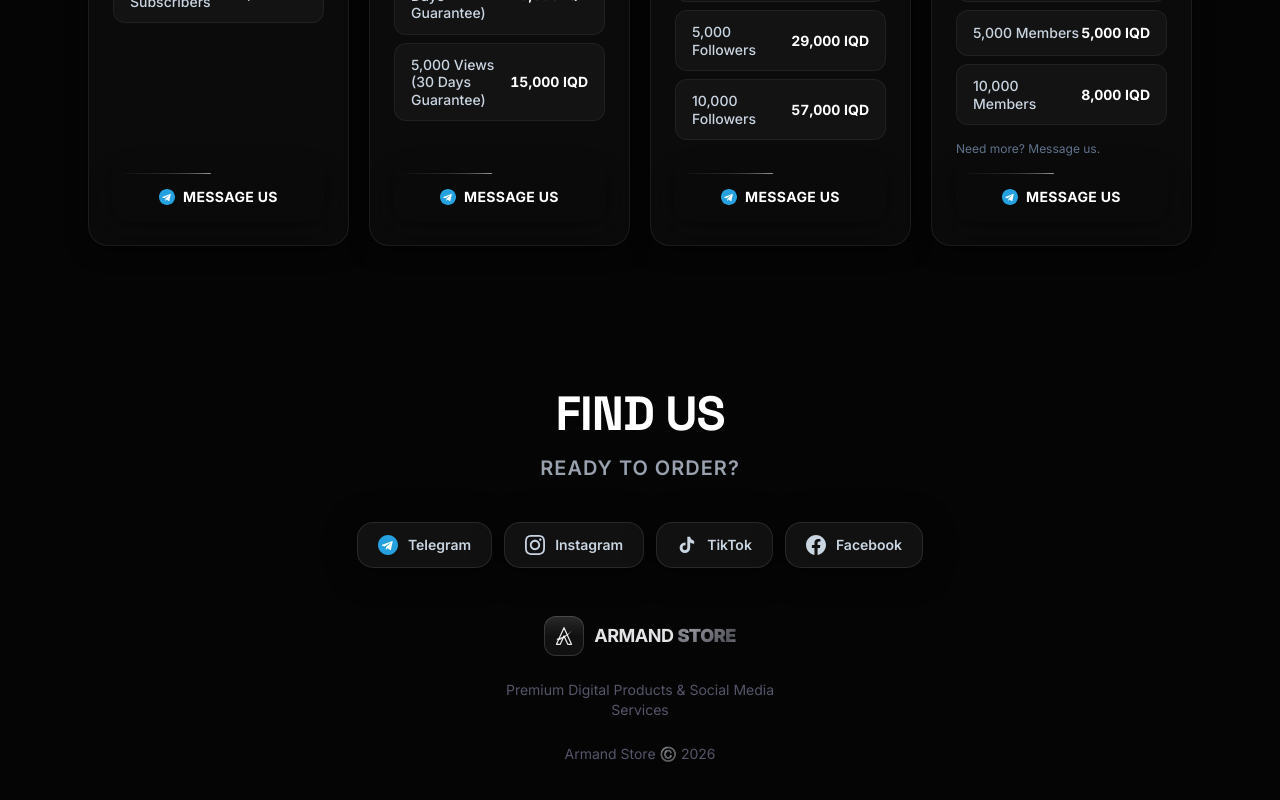
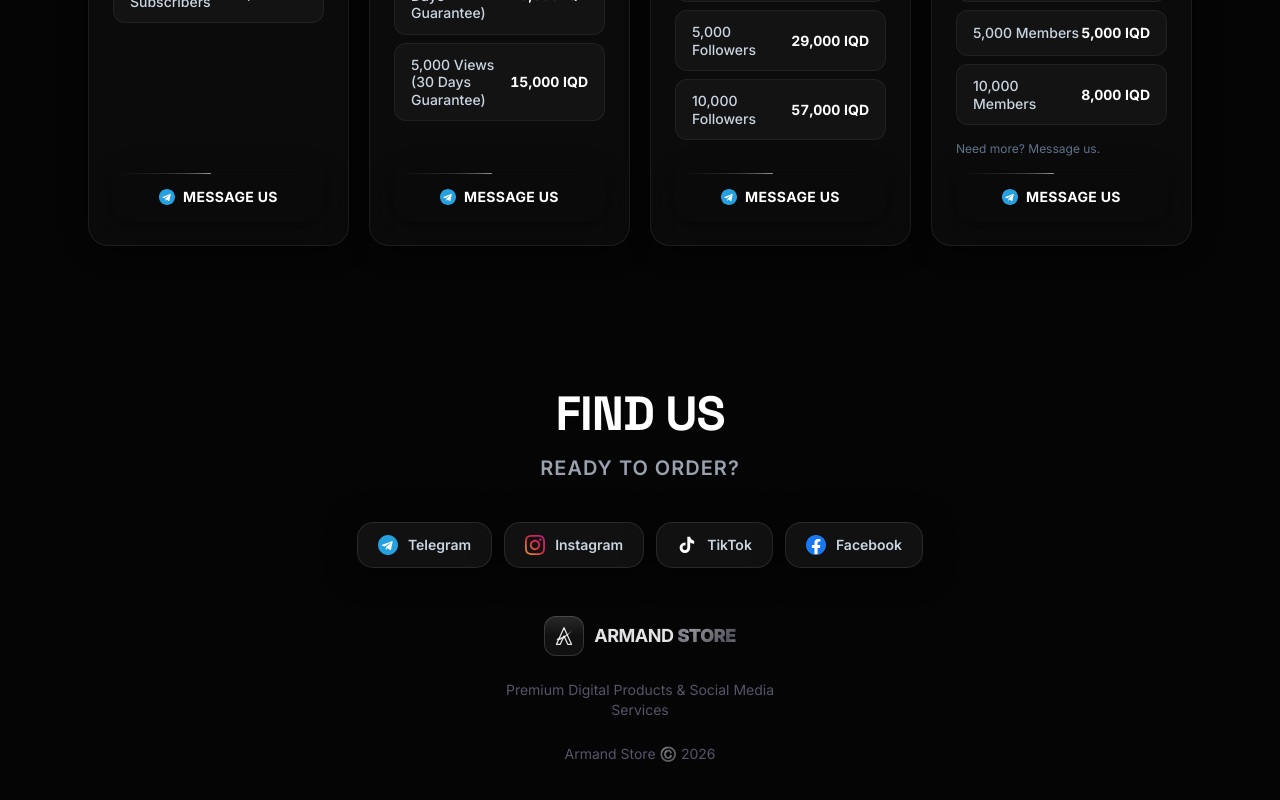
Before and after one commit to ARMAND187/Armand-store, a Next.js app: page /store in a window 1280 px wide. Shown: the part 1213-2013 px from the top of the page. Built offline with nearby package versions, Linux system fonts and the light colour scheme.

Commit message:
style: add brand colors to social media icons

```diff
--- a/components/Footer.tsx
+++ b/components/Footer.tsx
@@ -18,27 +18,61 @@
     key: "instagram" as const,
     label: "Instagram",
     icon: (
-      <svg viewBox="0 0 24 24" className="w-5 h-5" fill="currentColor" aria-hidden="true">
-        <path d="M12 2.163c3.204 0 3.584.012 4.85.07 3.252.148 4.771 1.691 4.919 4.919.058 1.265.069 1.645.069 4.849 0 3.205-.012 3.584-.069 4.849-.149 3.225-1.664 4.771-4.919 4.919-1.266.058-1.644.07-4.85.07-3.204 0-3.584-.012-4.849-.07-3.26-.149-4.771-1.699-4.919-4.92-.058-1.265-.07-1.644-.07-4.849 0-3.204.013-3.583.07-4.849.149-3.227 1.664-4.771 4.919-4.919 1.266-.057 1.645-.069 4.849-.069zm0-2.163c-3.259 0-3.667.014-4.947.072-4.358.2-6.78 2.618-6.98 6.98-.059 1.281-.073 1.689-.073 4.948 0 3.259.014 3.668.072 4.948.2 4.358 2.618 6.78 6.98 6.98 1.281.058 1.689.072 4.948.072 3.259 0 3.668-.014 4.948-.072 4.354-.2 6.782-2.618 6.979-6.98.059-1.28.073-1.689.073-4.948 0-3.259-.014-3.667-.072-4.947-.196-4.354-2.617-6.78-6.979-6.98-1.281-.059-1.69-.073-4.949-.073zm0 5.838c-3.403 0-6.162 2.759-6.162 6.162s2.759 6.163 6.162 6.163 6.162-2.759 6.162-6.163c0-3.403-2.759-6.162-6.162-6.162zm0 10.162c-2.209 0-4-1.79-4-4 0-2.209 1.791-4 4-4s4 1.791 4 4c0 2.21-1.791 4-4 4zm6.406-11.845c-.796 0-1.441.645-1.441 1.44s.645 1.44 1.441 1.44c.795 0 1.439-.645 1.439-1.44s-.644-1.44-1.439-1.44z" />
-      </svg>
+      <a
+        href={SOCIAL_LINKS.instagram}
+        target="_blank"
+        rel="noopener noreferrer"
+        className="text-gray-400 hover:text-white hover:scale-110 transition-all"
+        aria-label="Instagram"
+      >
+        <svg viewBox="0 0 24 24" className="w-6 h-6" fill="currentColor">
+          <defs>
+            <linearGradient id="ig-grad-footer" x1="0%" y1="100%" x2="100%" y2="0%">
+              <stop offset="0%" stopColor="#f09433" />
+              <stop offset="25%" stopColor="#e6683c" />
+              <stop offset="50%" stopColor="#dc2743" />
+              <stop offset="75%" stopColor="#cc2366" />
+              <stop offset="100%" stopColor="#bc1888" />
+            </linearGradient>
+          </defs>
+          <path fill="url(#ig-grad-footer)" d="M12 2.163c3.204 0 3.584.012 4.85.07 3.252.148 4.771 1.691 4.919 4.919.058 1.265.069 1.645.069 4.849 0 3.205-.012 3.584-.069 4.849-.149 3.225-1.664 4.771-4.919 4.919-1.266.058-1.644.07-4.85.07-3.204 0-3.584-.012-4.849-.07-3.26-.149-4.771-1.699-4.919-4.92-.058-1.265-.07-1.644-.07-4.849 0-3.204.013-3.583.07-4.849.149-3.227 1.664-4.771 4.919-4.919 1.266-.057 1.645-.069 4.849-.069zm0-2.163c-3.259 0-3.667.014-4.947.072-4.358.2-6.78 2.618-6.98 6.98-.059 1.281-.073 1.689-.073 4.948 0 3.259.014 3.668.072 4.948.2 4.358 2.618 6.78 6.98 6.98 1.281.058 1.689.072 4.948.072 3.259 0 3.668-.014 4.948-.072 4.354-.2 6.782-2.618 6.979-6.98.059-1.28.073-1.689.073-4.948 0-3.259-.014-3.667-.072-4.947-.196-4.354-2.617-6.78-6.979-6.98-1.281-.059-1.69-.073-4.949-.073zm0 5.838c-3.403 0-6.162 2.759-6.162 6.162s2.759 6.163 6.162 6.163 6.162-2.759 6.162-6.163c0-3.403-2.759-6.162-6.162-6.162zm0 10.162c-2.209 0-4-1.79-4-4 0-2.209 1.791-4 4-4s4 1.791 4 4c0 2.21-1.791 4-4 4zm6.406-11.845c-.796 0-1.441.645-1.441 1.44s.645 1.44 1.441 1.44c.795 0 1.439-.645 1.439-1.44s-.644-1.44-1.439-1.44z" />
+        </svg>
+      </a>
     ),
   },
   {
     key: "tiktok" as const,
     label: "TikTok",
     icon: (
-      <svg viewBox="0 0 24 24" className="w-5 h-5" fill="currentColor" aria-hidden="true">
-        <path d="M19.59 6.69a4.83 4.83 0 01-3.77-4.25V2h-3.45v13.67a2.89 2.89 0 01-2.88 2.5 2.89 2.89 0 01-2.89-2.89 2.89 2.89 0 012.89-2.89c.28 0 .54.04.79.1V9.01a6.33 6.33 0 00-.79-.05 6.34 6.34 0 00-6.34 6.34 6.34 6.34 0 006.34 6.34 6.34 6.34 0 006.33-6.34V9.02a8.16 8.16 0 004.77 1.52V7.1a4.85 4.85 0 01-1-.41z" />
-      </svg>
+      <a
+        href={SOCIAL_LINKS.tiktok}
+        target="_blank"
+        rel="noopener noreferrer"
+        className="text-gray-400 hover:text-white hover:scale-110 transition-all"
+        aria-label="TikTok"
+      >
+        <svg viewBox="0 0 24 24" className="w-6 h-6" fill="currentColor">
+          <path fill="white" d="M19.59 6.69a4.83 4.83 0 01-3.77-4.25V2h-3.45v13.67a2.89 2.89 0 01-2.88 2.5 2.89 2.89 0 01-2.89-2.89 2.89 2.89 0 012.89-2.89c.28 0 .54.04.79.1V9.01a6.33 6.33 0 00-.79-.05 6.34 6.34 0 00-6.34 6.34 6.34 6.34 0 006.34 6.34 6.34 6.34 0 006.33-6.34V9.02a8.16 8.16 0 004.77 1.52V7.1a4.85 4.85 0 01-1-.41z" />
+        </svg>
+      </a>
     ),
   },
   {
     key: "facebook" as const,
     label: "Facebook",
     icon: (
-      <svg viewBox="0 0 24 24" className="w-5 h-5" fill="currentColor" aria-hidden="true">
-        <path d="M24 12.073c0-6.627-5.373-12-12-12s-12 5.373-12 12c0 5.99 4.388 10.954 10.125 11.854v-8.385H7.078v-3.47h3.047V9.43c0-3.007 1.792-4.669 4.533-4.669 1.312 0 2.686.235 2.686.235v2.953H15.83c-1.491 0-1.956.925-1.956 1.874v2.25h3.328l-.532 3.47h-2.796v8.385C19.612 23.027 24 18.062 24 12.073z" />
-      </svg>
+      <a
+        href={SOCIAL_LINKS.facebook}
+        target="_blank"
+        rel="noopener noreferrer"
+        className="text-gray-400 hover:text-[#1877F2] hover:scale-110 transition-all"
+        aria-label="Facebook"
+      >
+        <svg viewBox="0 0 24 24" className="w-6 h-6" fill="currentColor">
+          <circle cx="12" cy="12" r="11.5" fill="white" />
+          <path fill="#1877F2" d="M24 12.073c0-6.627-5.373-12-12-12s-12 5.373-12 12c0 5.99 4.388 10.954 10.125 11.854v-8.385H7.078v-3.47h3.047V9.43c0-3.007 1.792-4.669 4.533-4.669 1.312 0 2.686.235 2.686.235v2.953H15.83c-1.491 0-1.956.925-1.956 1.874v2.25h3.328l-.532 3.47h-2.796v8.385C19.612 23.027 24 18.062 24 12.073z" />
+        </svg>
+      </a>
     ),
   },
 ];
--- a/components/SocialSection.tsx
+++ b/components/SocialSection.tsx
@@ -22,7 +22,16 @@
     ariaLabel: "Follow Armand Store on Instagram",
     icon: (
       <svg viewBox="0 0 24 24" className="w-5 h-5" fill="currentColor" aria-hidden="true">
-        <path d="M12 2.163c3.204 0 3.584.012 4.85.07 3.252.148 4.771 1.691 4.919 4.919.058 1.265.069 1.645.069 4.849 0 3.205-.012 3.584-.069 4.849-.149 3.225-1.664 4.771-4.919 4.919-1.266.058-1.644.07-4.85.07-3.204 0-3.584-.012-4.849-.07-3.26-.149-4.771-1.699-4.919-4.92-.058-1.265-.07-1.644-.07-4.849 0-3.204.013-3.583.07-4.849.149-3.227 1.664-4.771 4.919-4.919 1.266-.057 1.645-.069 4.849-.069zm0-2.163c-3.259 0-3.667.014-4.947.072-4.358.2-6.78 2.618-6.98 6.98-.059 1.281-.073 1.689-.073 4.948 0 3.259.014 3.668.072 4.948.2 4.358 2.618 6.78 6.98 6.98 1.281.058 1.689.072 4.948.072 3.259 0 3.668-.014 4.948-.072 4.354-.2 6.782-2.618 6.979-6.98.059-1.28.073-1.689.073-4.948 0-3.259-.014-3.667-.072-4.947-.196-4.354-2.617-6.78-6.979-6.98-1.281-.059-1.69-.073-4.949-.073zm0 5.838c-3.403 0-6.162 2.759-6.162 6.162s2.759 6.163 6.162 6.163 6.162-2.759 6.162-6.163c0-3.403-2.759-6.162-6.162-6.162zm0 10.162c-2.209 0-4-1.79-4-4 0-2.209 1.791-4 4-4s4 1.791 4 4c0 2.21-1.791 4-4 4zm6.406-11.845c-.796 0-1.441.645-1.441 1.44s.645 1.44 1.441 1.44c.795 0 1.439-.645 1.439-1.44s-.644-1.44-1.439-1.44z" />
+        <defs>
+          <linearGradient id="ig-grad" x1="0%" y1="100%" x2="100%" y2="0%">
+            <stop offset="0%" stopColor="#f09433" />
+            <stop offset="25%" stopColor="#e6683c" />
+            <stop offset="50%" stopColor="#dc2743" />
+            <stop offset="75%" stopColor="#cc2366" />
+            <stop offset="100%" stopColor="#bc1888" />
+          </linearGradient>
+        </defs>
+        <path fill="url(#ig-grad)" d="M12 2.163c3.204 0 3.584.012 4.85.07 3.252.148 4.771 1.691 4.919 4.919.058 1.265.069 1.645.069 4.849 0 3.205-.012 3.584-.069 4.849-.149 3.225-1.664 4.771-4.919 4.919-1.266.058-1.644.07-4.85.07-3.204 0-3.584-.012-4.849-.07-3.26-.149-4.771-1.699-4.919-4.92-.058-1.265-.07-1.644-.07-4.849 0-3.204.013-3.583.07-4.849.149-3.227 1.664-4.771 4.919-4.919 1.266-.057 1.645-.069 4.849-.069zm0-2.163c-3.259 0-3.667.014-4.947.072-4.358.2-6.78 2.618-6.98 6.98-.059 1.281-.073 1.689-.073 4.948 0 3.259.014 3.668.072 4.948.2 4.358 2.618 6.78 6.98 6.98 1.281.058 1.689.072 4.948.072 3.259 0 3.668-.014 4.948-.072 4.354-.2 6.782-2.618 6.979-6.98.059-1.28.073-1.689.073-4.948 0-3.259-.014-3.667-.072-4.947-.196-4.354-2.617-6.78-6.979-6.98-1.281-.059-1.69-.073-4.949-.073zm0 5.838c-3.403 0-6.162 2.759-6.162 6.162s2.759 6.163 6.162 6.163 6.162-2.759 6.162-6.163c0-3.403-2.759-6.162-6.162-6.162zm0 10.162c-2.209 0-4-1.79-4-4 0-2.209 1.791-4 4-4s4 1.791 4 4c0 2.21-1.791 4-4 4zm6.406-11.845c-.796 0-1.441.645-1.441 1.44s.645 1.44 1.441 1.44c.795 0 1.439-.645 1.439-1.44s-.644-1.44-1.439-1.44z" />
       </svg>
     ),
     style: "bg-white/5 border-white/10 text-slate-300 hover:bg-white/10 hover:border-white/20 shadow-[0_4px_30px_rgba(0,0,0,0.5)]",
@@ -33,7 +42,7 @@
     ariaLabel: "Follow Armand Store on TikTok",
     icon: (
       <svg viewBox="0 0 24 24" className="w-5 h-5" fill="currentColor" aria-hidden="true">
-        <path d="M19.59 6.69a4.83 4.83 0 01-3.77-4.25V2h-3.45v13.67a2.89 2.89 0 01-2.88 2.5 2.89 2.89 0 01-2.89-2.89 2.89 2.89 0 012.89-2.89c.28 0 .54.04.79.1V9.01a6.33 6.33 0 00-.79-.05 6.34 6.34 0 00-6.34 6.34 6.34 6.34 0 006.34 6.34 6.34 6.34 0 006.33-6.34V9.02a8.16 8.16 0 004.77 1.52V7.1a4.85 4.85 0 01-1-.41z" />
+        <path fill="white" d="M19.59 6.69a4.83 4.83 0 01-3.77-4.25V2h-3.45v13.67a2.89 2.89 0 01-2.88 2.5 2.89 2.89 0 01-2.89-2.89 2.89 2.89 0 012.89-2.89c.28 0 .54.04.79.1V9.01a6.33 6.33 0 00-.79-.05 6.34 6.34 0 00-6.34 6.34 6.34 6.34 0 006.34 6.34 6.34 6.34 0 006.33-6.34V9.02a8.16 8.16 0 004.77 1.52V7.1a4.85 4.85 0 01-1-.41z" />
       </svg>
     ),
     style: "bg-white/5 border-white/10 text-slate-300 hover:bg-white/10 hover:border-white/20 shadow-[0_4px_30px_rgba(0,0,0,0.5)]",
@@ -44,7 +53,8 @@
     ariaLabel: "Follow Armand Store on Facebook",
     icon: (
       <svg viewBox="0 0 24 24" className="w-5 h-5" fill="currentColor" aria-hidden="true">
-        <path d="M24 12.073c0-6.627-5.373-12-12-12s-12 5.373-12 12c0 5.99 4.388 10.954 10.125 11.854v-8.385H7.078v-3.47h3.047V9.43c0-3.007 1.792-4.669 4.533-4.669 1.312 0 2.686.235 2.686.235v2.953H15.83c-1.491 0-1.956.925-1.956 1.874v2.25h3.328l-.532 3.47h-2.796v8.385C19.612 23.027 24 18.062 24 12.073z" />
+        <circle cx="12" cy="12" r="11.5" fill="white" />
+        <path fill="#1877F2" d="M24 12.073c0-6.627-5.373-12-12-12s-12 5.373-12 12c0 5.99 4.388 10.954 10.125 11.854v-8.385H7.078v-3.47h3.047V9.43c0-3.007 1.792-4.669 4.533-4.669 1.312 0 2.686.235 2.686.235v2.953H15.83c-1.491 0-1.956.925-1.956 1.874v2.25h3.328l-.532 3.47h-2.796v8.385C19.612 23.027 24 18.062 24 12.073z" />
       </svg>
     ),
     style: "bg-white/5 border-white/10 text-slate-300 hover:bg-white/10 hover:border-white/20 shadow-[0_4px_30px_rgba(0,0,0,0.5)]",
```
